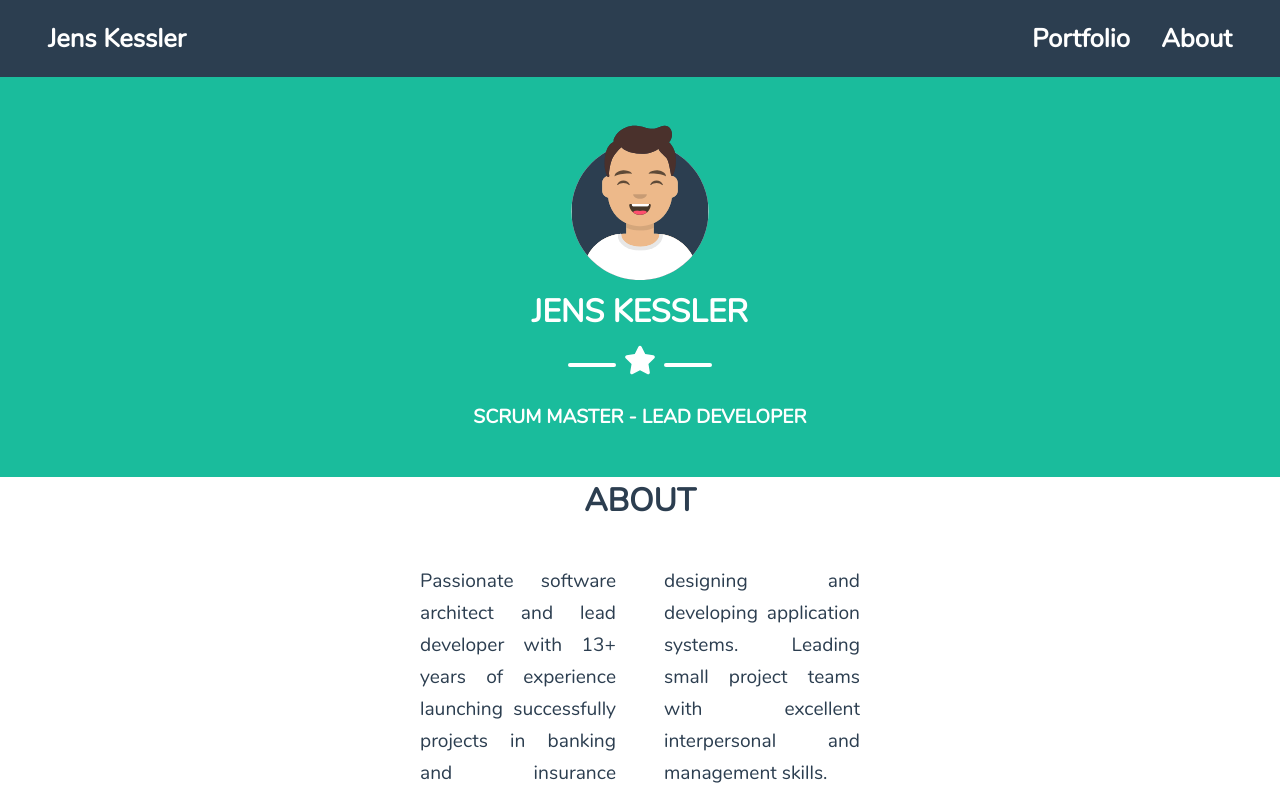
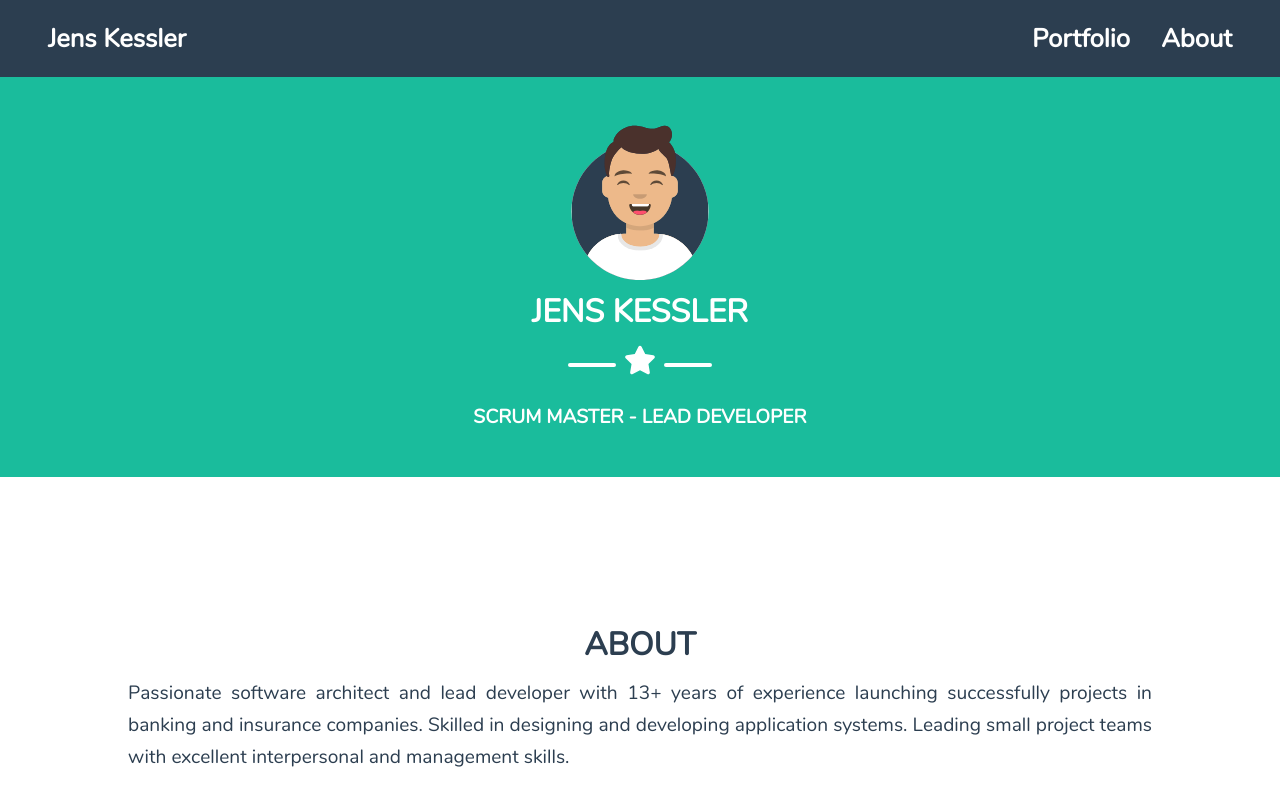
Before and after one commit to JKL03/jkl03, an Angular app: page / in a window 1280 px wide. Shown: the top 795 px of the page. Built offline with nearby package versions, Linux system fonts and the light colour scheme.

Commit message:
feat: optimize for iphone landscape

```diff
--- a/src/app/components/about/about.component.scss
+++ b/src/app/components/about/about.component.scss
@@ -23,7 +23,7 @@
   max-width: 280px;
 }
 
-@media only screen and (min-device-width: 768px) {
+@media only screen and (min-device-width: 1024px) {
   #about {
     padding: 0;
   }
@@ -35,8 +35,8 @@
   }
 }
 
-@media only screen and (min-device-width: 481px) and (orientation:landscape) {
+@media only screen and (min-device-width: 481px) and (max-device-width: 1024px)  and (orientation:landscape) {
   #content {
-    max-width: 440px;
+    max-width: 80%;
   }
 }
```
